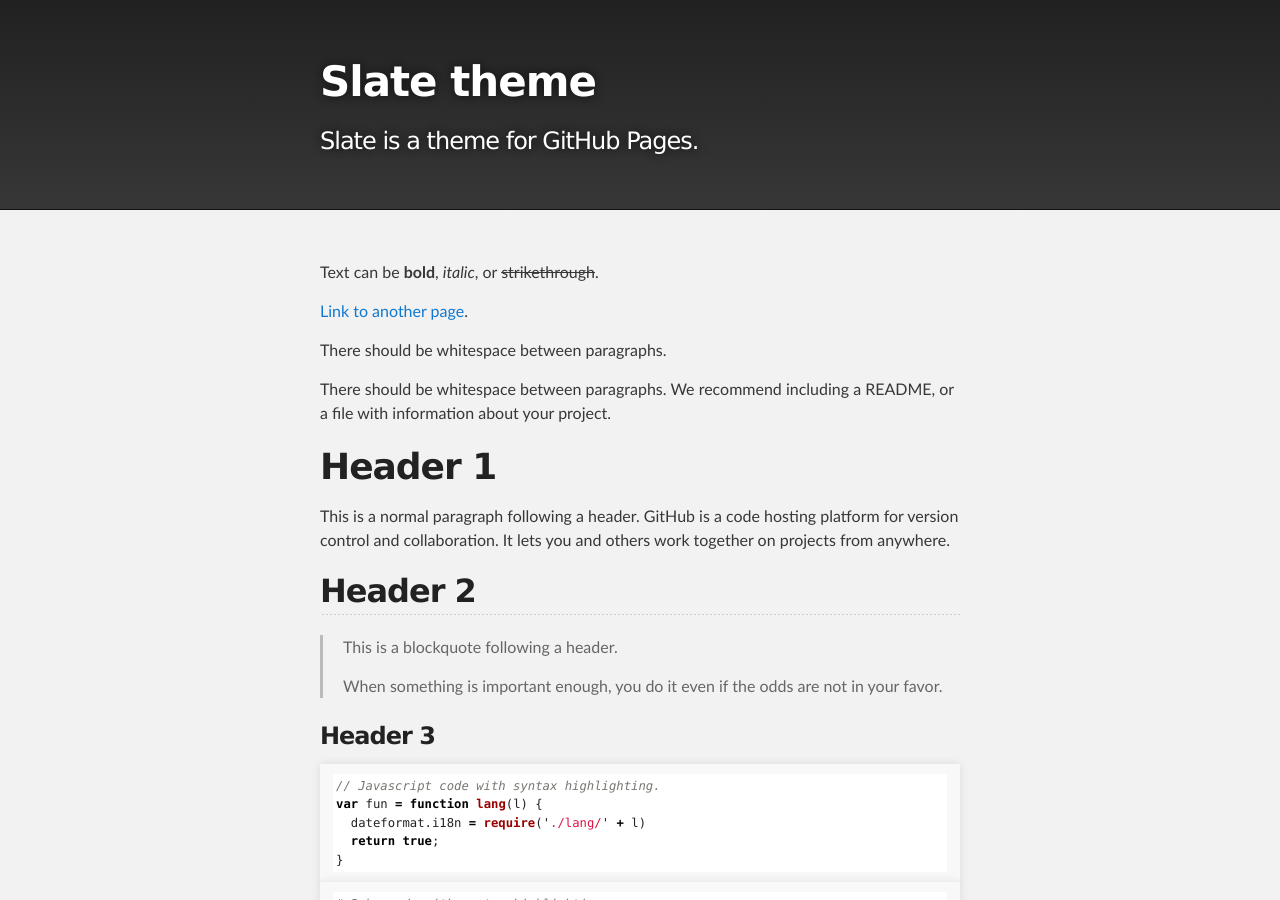
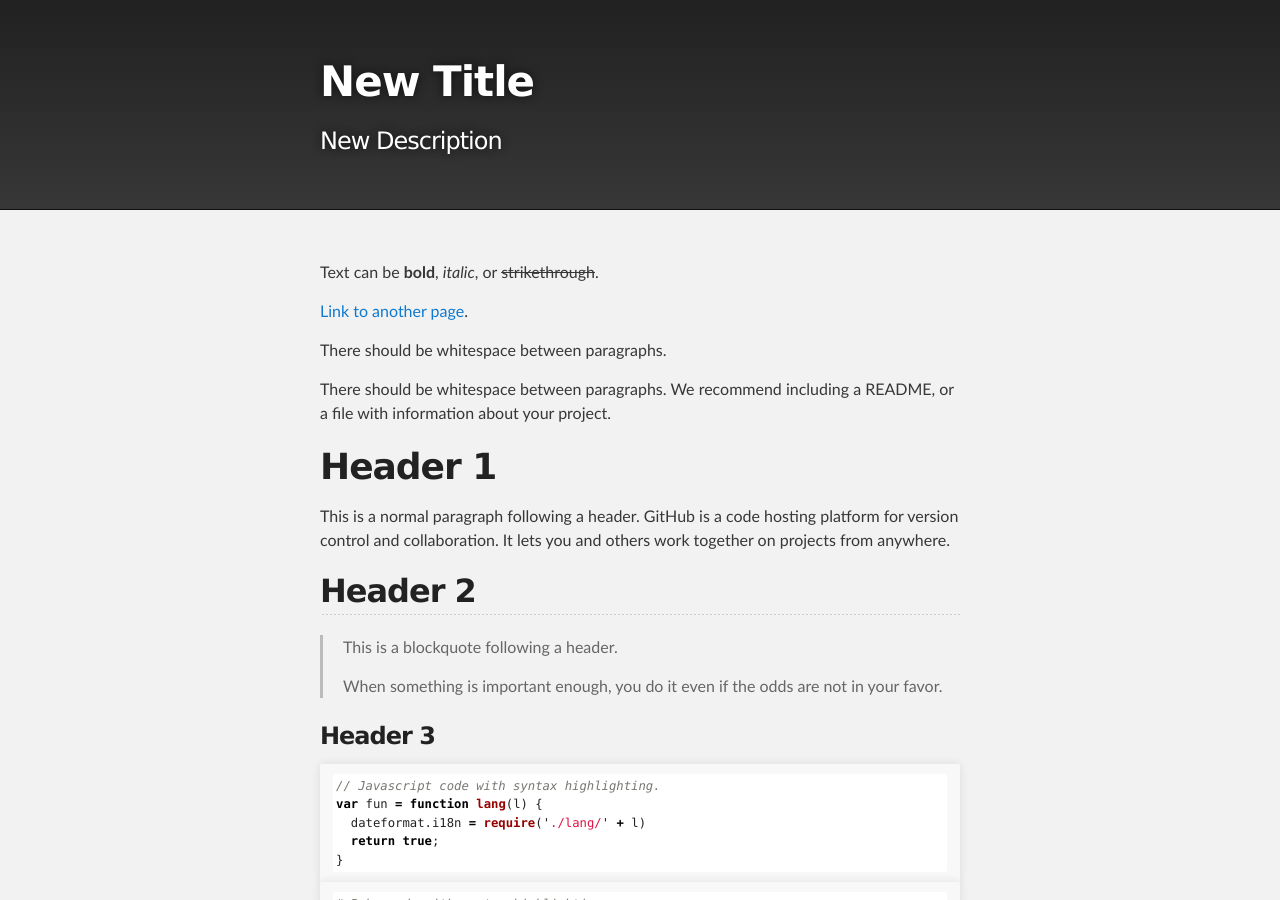
Before and after one commit to lierjet02/lierjet02.github.io, a Jekyll site: the page built from index.md, in a window 1280 px wide and 900 px high. Built offline with Jekyll 4.4.1, drawn with Linux system fonts in a browser that asks for light colours; our own code applies the rules of GitHub Pages for plain Markdown files.

Commit message:
Update _config.yml

```diff
--- a/_config.yml
+++ b/_config.yml
@@ -1,5 +1,5 @@
-title: Slate theme
-description: Slate is a theme for GitHub Pages.
+title: New Title
+description: New Description
 show_downloads: false
 google_analytics:
 theme: jekyll-theme-slate
```
